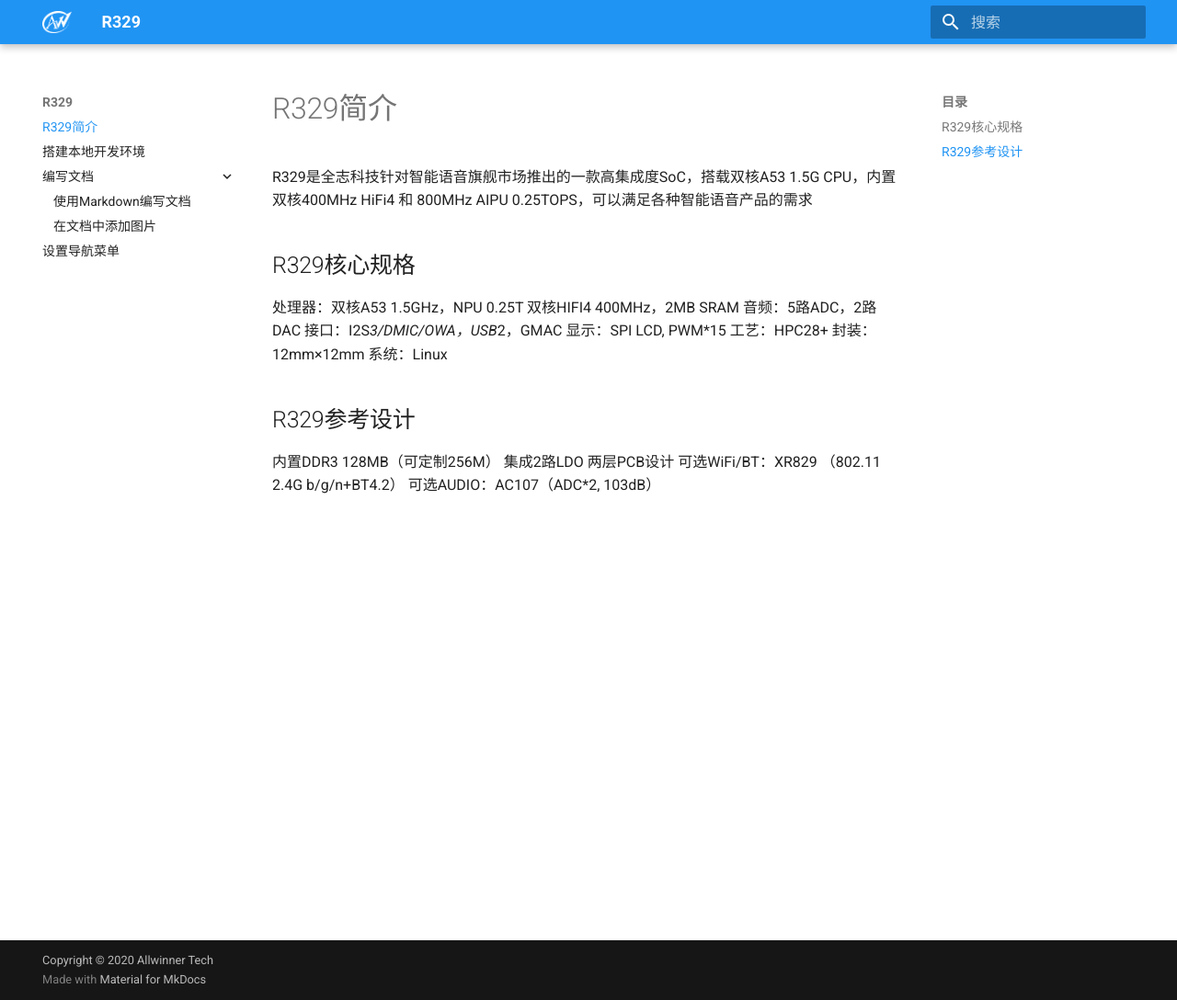
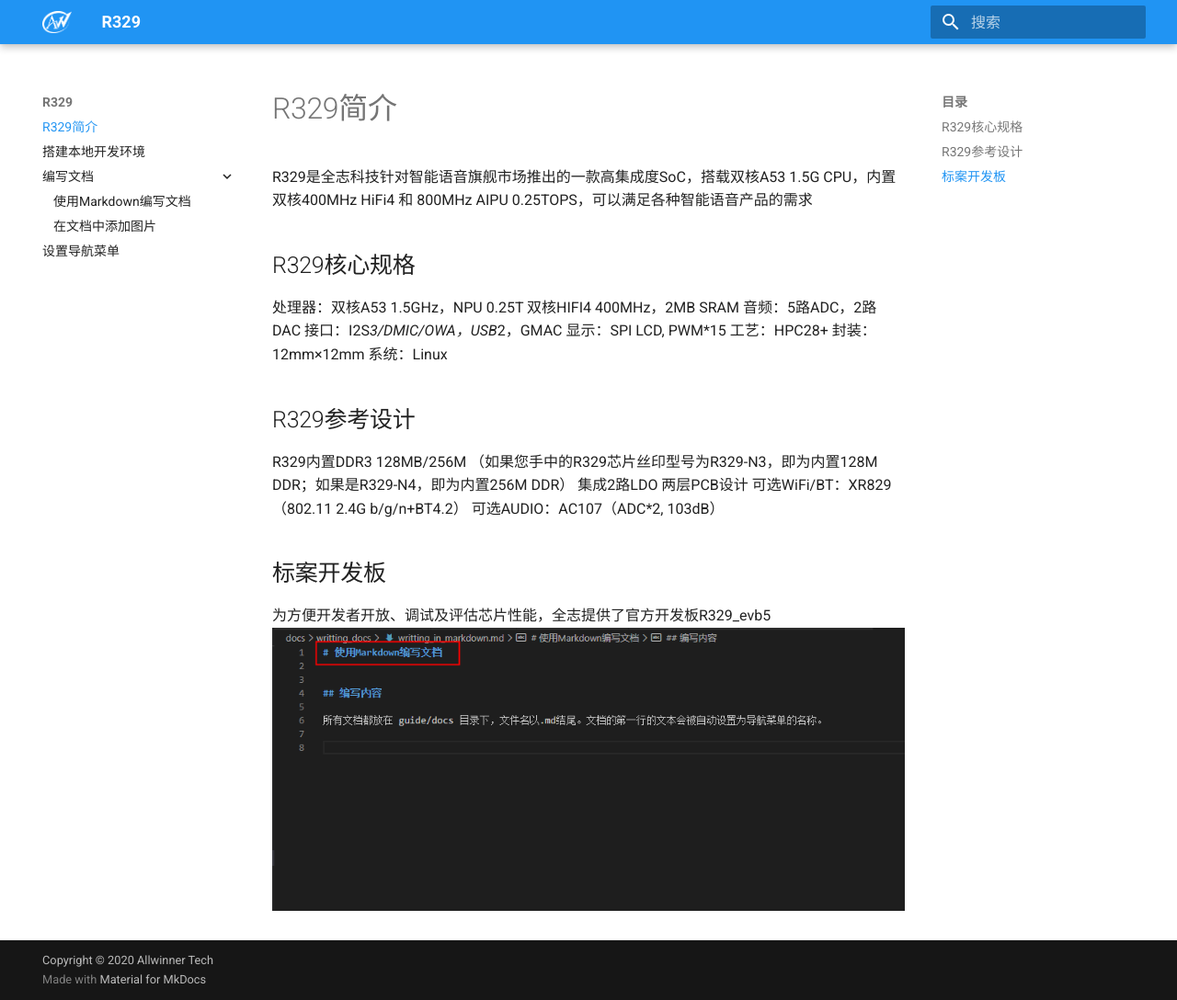
Before and after one commit to aw-yht/R329, an MkDocs documentation site: the page built from docs/index.md, in a window 1280 px wide and 1088 px high. Shown: the whole window at 92% size. Built offline with MkDocs 1.6.1 and Material for MkDocs 9.7.7, drawn with Linux system fonts in a browser that asks for light colours.

Commit message:
添加开发板介绍
Signed-off-by: kirin <kunyao@allwinnertech.com>

```diff
--- a/docs/index.md
+++ b/docs/index.md
@@ -15,9 +15,13 @@ R329是全志科技针对智能语音旗舰市场推出的一款高集成度SoC
 
 ##R329参考设计
 
-内置DDR3 128MB（可定制256M）
-集成2路LDO
-两层PCB设计
+R329内置DDR3 128MB/256M
+（如果您手中的R329芯片丝印型号为R329-N3，即为内置128M DDR；如果是R329-N4，即为内置256M DDR）
+集成2路LDO 两层PCB设计
 可选WiFi/BT：XR829
 （802.11 2.4G b/g/n+BT4.2）
 可选AUDIO：AC107（ADC*2, 103dB）
+
+##标案开发板
+为方便开发者开放、调试及评估芯片性能，全志提供了官方开发板R329_evb5
+![01](../assets/img/01.png)
```
